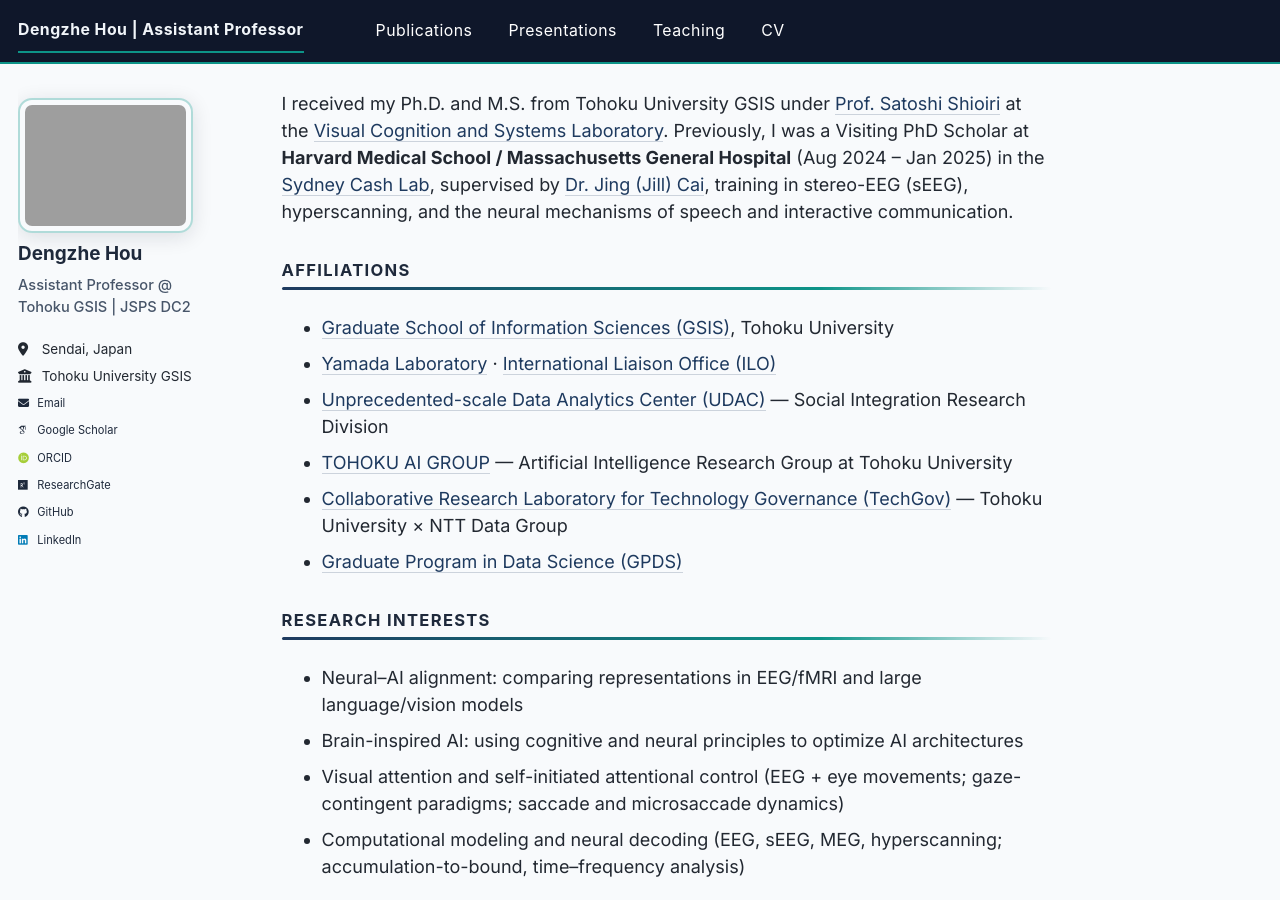
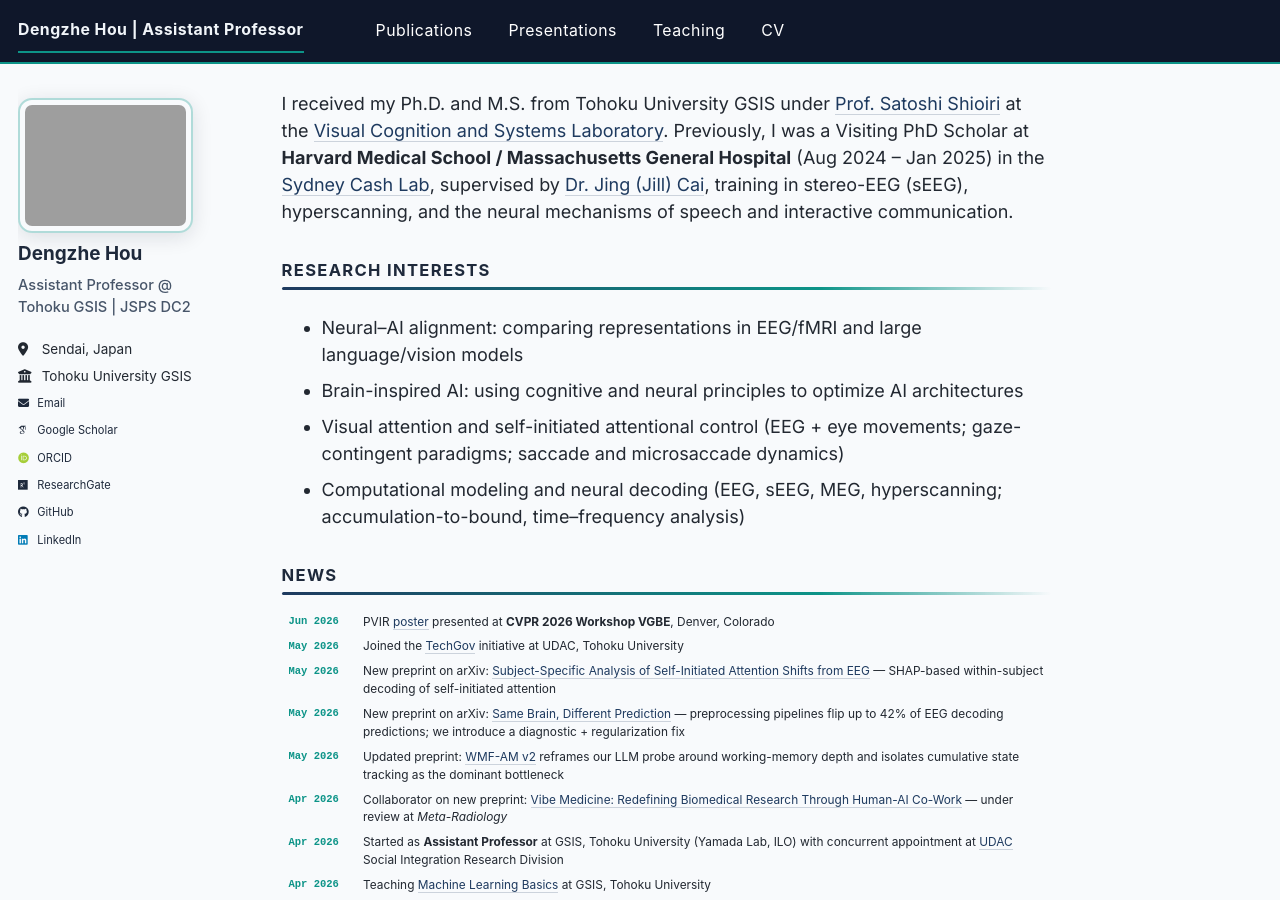
Before and after one commit to dengzhe-hou/dengzhe-hou.github.io, a Jekyll site: the page built from _pages/about.md, in a window 1280 px wide and 900 px high, scrolled down 421 px. Built offline with Jekyll 4.4.1, drawn with Linux system fonts in a browser that asks for light colours; some web fonts are replaced; a script bundle is joined from its source files by our own code; library files that are not in the unit come from our copies; some of the changed text lies outside the part shown.

Commit message:
Move affiliations list to a low-key Links section at page bottom
Co-Authored-By: Claude Opus 4.8 <noreply@anthropic.com>

```diff
--- a/_pages/about.md
+++ b/_pages/about.md
@@ -12,15 +12,6 @@ I am an **Assistant Professor** at the [Graduate School of Information Sciences
 My research bridges cognitive neuroscience and artificial intelligence. I am broadly interested in **aligning brain signals (EEG, fMRI) with large-scale AI models** (LLMs, vision-language models) to compare their internal representations, and in using insights from cognitive science and neuroscience to guide the design and optimization of AI systems. My earlier work focused on the neural mechanisms of **voluntary attentional control** using EEG/sEEG recordings, eye-tracking, and computational modeling.
 
 I received my Ph.D. and M.S. from Tohoku University GSIS under [Prof. Satoshi Shioiri](https://scholar.google.com/citations?user=I9qDcUsAAAAJ&hl=en) at the [Visual Cognition and Systems Laboratory](https://www.shioiri.riec.tohoku.ac.jp/). Previously, I was a Visiting PhD Scholar at **Harvard Medical School / Massachusetts General Hospital** (Aug 2024 – Jan 2025) in the [Sydney Cash Lab](https://cashlab.mgh.harvard.edu/), supervised by [Dr. Jing (Jill) Cai](https://scholar.google.co.jp/citations?user=ggUF_nIAAAAJ&hl=ja), training in stereo-EEG (sEEG), hyperscanning, and the neural mechanisms of speech and interactive communication.
-
-## Affiliations
-
-- [Graduate School of Information Sciences (GSIS)](https://www.is.tohoku.ac.jp/en/), Tohoku University
-- [Yamada Laboratory](https://yamada-lab.gr.jp/ja/index.html) · [International Liaison Office (ILO)](https://www.is.tohoku.ac.jp/introduction/ilo/)
-- [Unprecedented-scale Data Analytics Center (UDAC)](https://udac.tohoku.ac.jp/) — Social Integration Research Division
-- [TOHOKU AI GROUP](https://tai.udac.tohoku.ac.jp/ja/index.html) — Artificial Intelligence Research Group at Tohoku University
-- [Collaborative Research Laboratory for Technology Governance (TechGov)](https://techgov.udac.tohoku.ac.jp/ja/index.html) — Tohoku University × NTT Data Group
-- [Graduate Program in Data Science (GPDS)](https://gp-ds.tohoku.ac.jp/ja/index.html)
 
 ## Research Interests
 
@@ -116,3 +107,12 @@ Supervisors: Prof. [Kazunori Yamada](https://yamada-lab.gr.jp/ja/index.html), As
 - *Discover Neuroscience*
 - European Conference on Machine Learning and Principles and Practice of Knowledge Discovery in Databases (ECML PKDD 2026)
 - International Joint Conference on Neural Networks (IJCNN)
+
+## Links
+
+- [Graduate School of Information Sciences (GSIS)](https://www.is.tohoku.ac.jp/en/), Tohoku University
+- [Yamada Laboratory](https://yamada-lab.gr.jp/ja/index.html) · [International Liaison Office (ILO)](https://www.is.tohoku.ac.jp/introduction/ilo/)
+- [Unprecedented-scale Data Analytics Center (UDAC)](https://udac.tohoku.ac.jp/) — Social Integration Research Division
+- [TOHOKU AI GROUP](https://tai.udac.tohoku.ac.jp/ja/index.html) — Artificial Intelligence Research Group at Tohoku University
+- [Collaborative Research Laboratory for Technology Governance (TechGov)](https://techgov.udac.tohoku.ac.jp/ja/index.html) — Tohoku University × NTT Data Group
+- [Graduate Program in Data Science (GPDS)](https://gp-ds.tohoku.ac.jp/ja/index.html)
```
